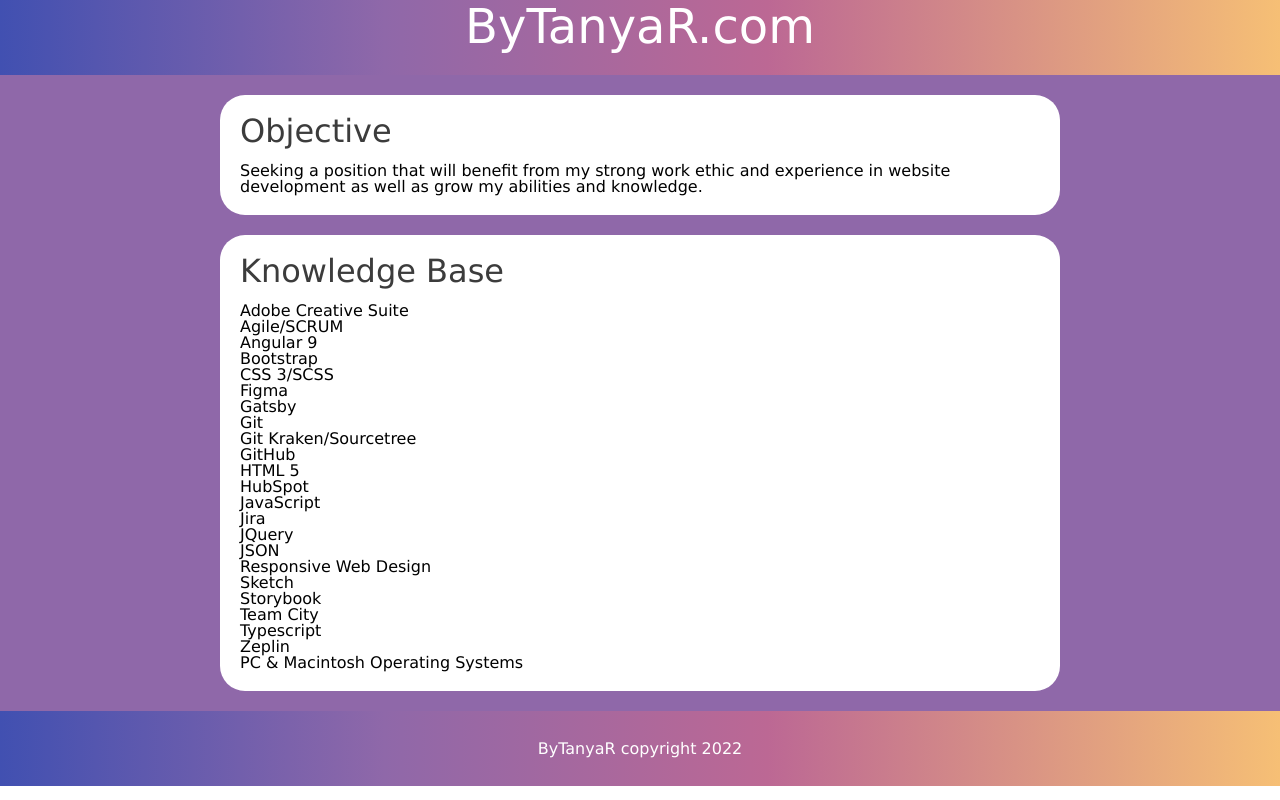
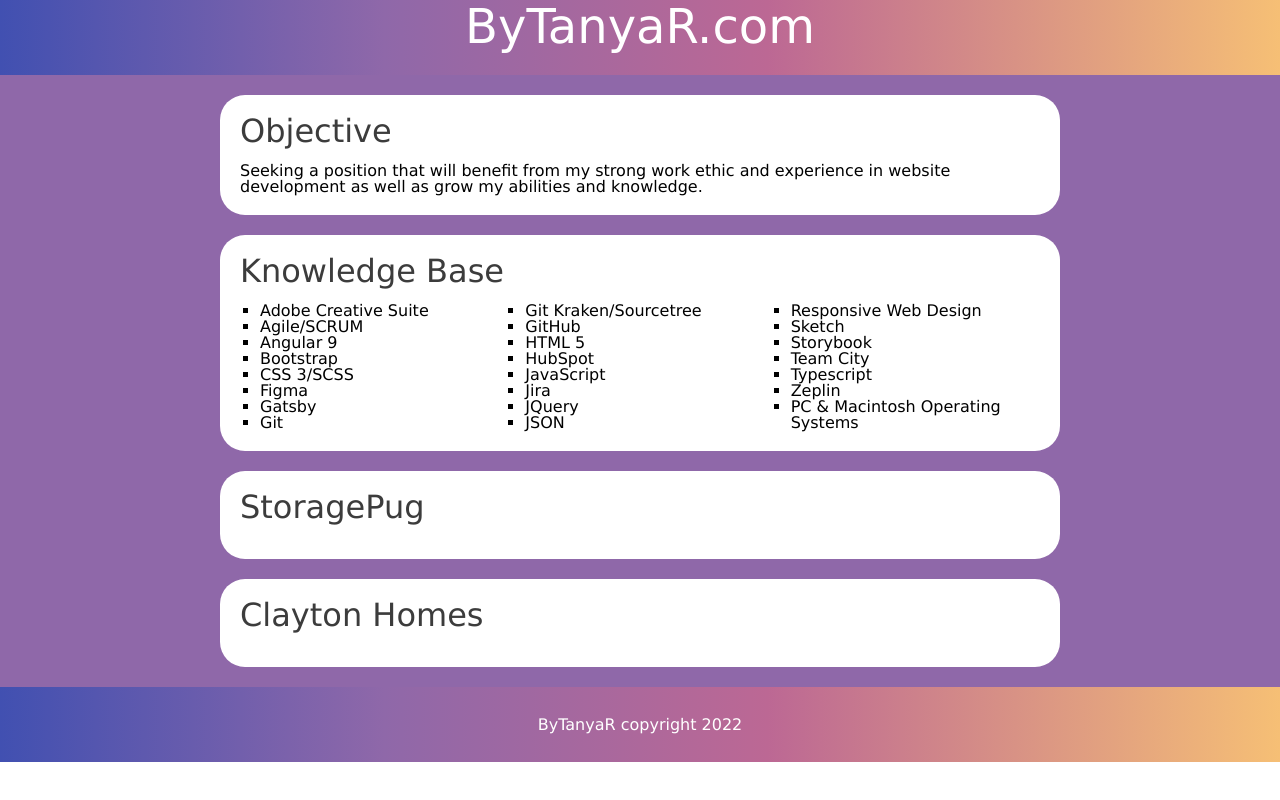
Before and after one commit to bytanyar/React-2022, a React app: page /resume-2022 in a window 1280 px wide. Built offline with nearby package versions, Linux system fonts and the light colour scheme.

Commit message:
start with jobs

```diff
--- a/src/pages/Home.js
+++ b/src/pages/Home.js
@@ -46,6 +46,15 @@
         <h2>Knowledge Base</h2>
         {knowledge}
       </div>
+
+      <div className='box'>
+        <h2>StoragePug</h2>
+
+      </div>
+      <div className='box'>
+        <h2>Clayton Homes</h2>
+
+      </div>
     </div>
   );
 }
--- a/src/styles/home.css
+++ b/src/styles/home.css
@@ -1,3 +1,7 @@
-.knowledge ul {
-    column-count: 3;
+.knowledge {
+    columns: 3;
+    margin-left: 20px;
 }
+.knowledge li {
+    list-style: square;
+}
```
